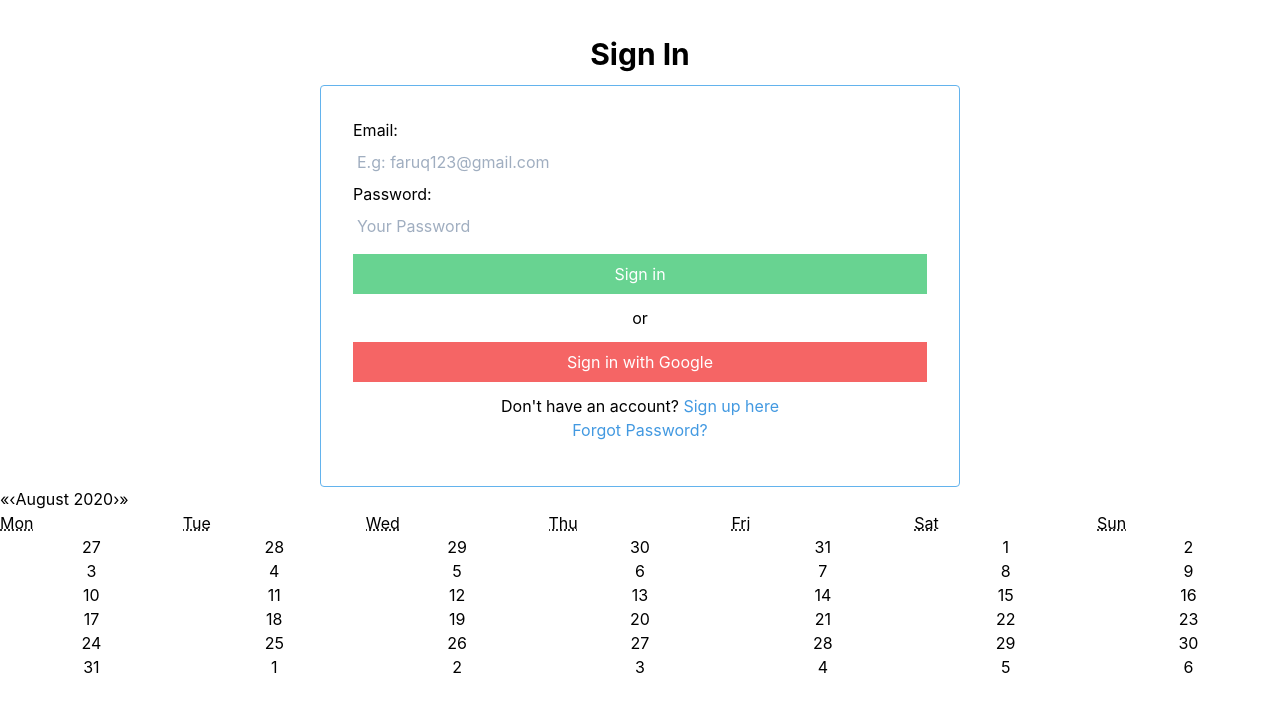
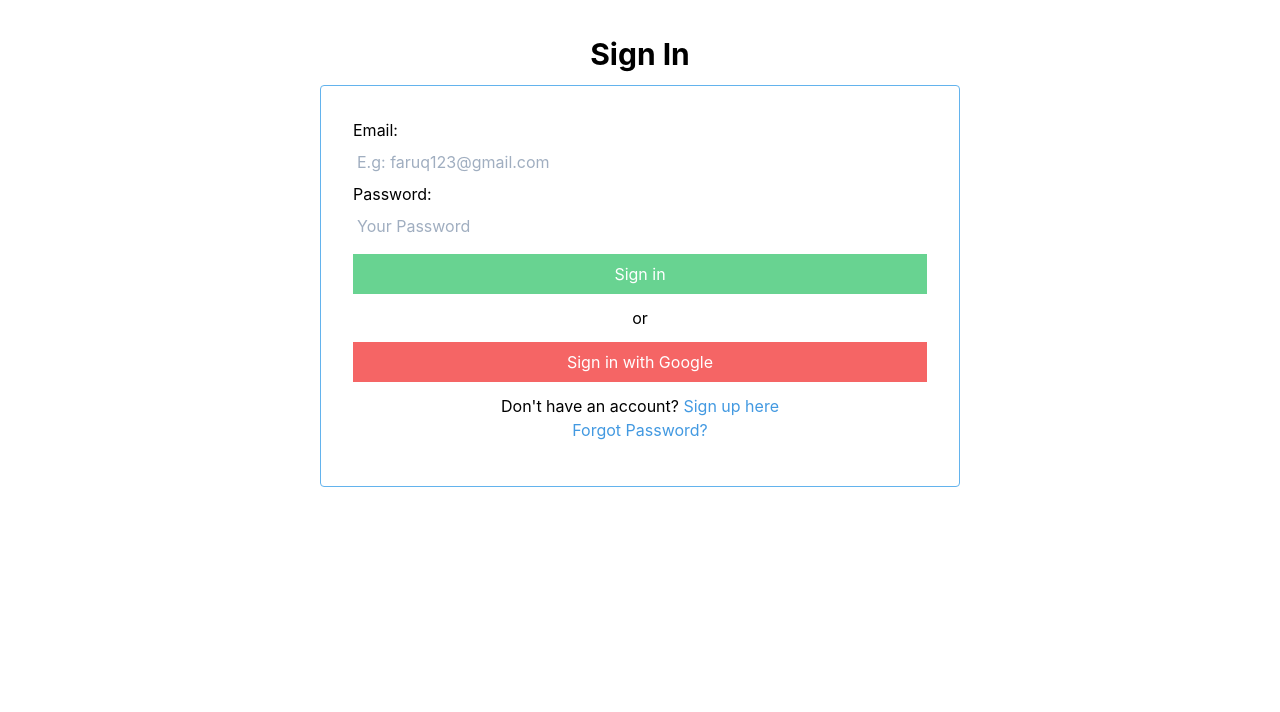
Before and after one commit to ptptsw/madweek4, a React (Create React App) app in the folder firebase-auth-app/: page / in a window 1280 px wide. Shown: the top 712 px of the page. Built offline with nearby package versions, Linux system fonts and the light colour scheme; no server answers.

Commit message:
modify main

```diff
--- a/firebase-auth-app/src/App.js
+++ b/firebase-auth-app/src/App.js
@@ -14,7 +14,6 @@ function App() {
   return (
     <UserProvider>
       <Application />
-      <CalendarView/>
     </UserProvider>
   );
 }
```
